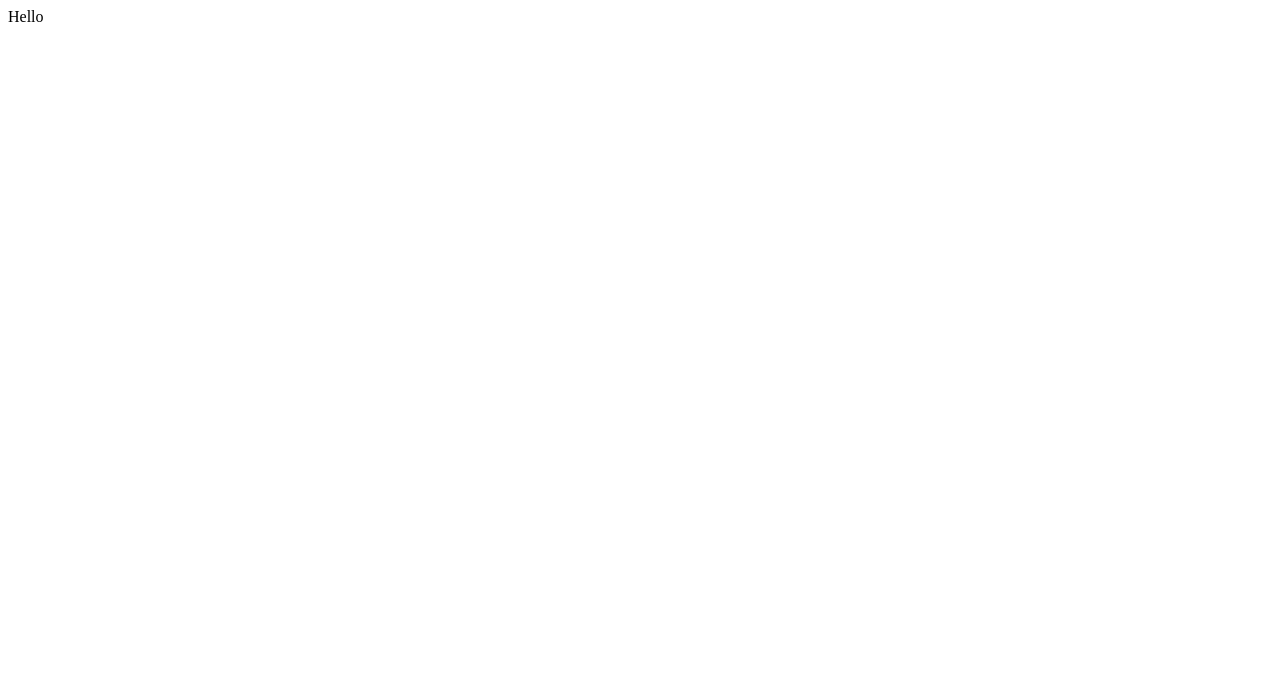
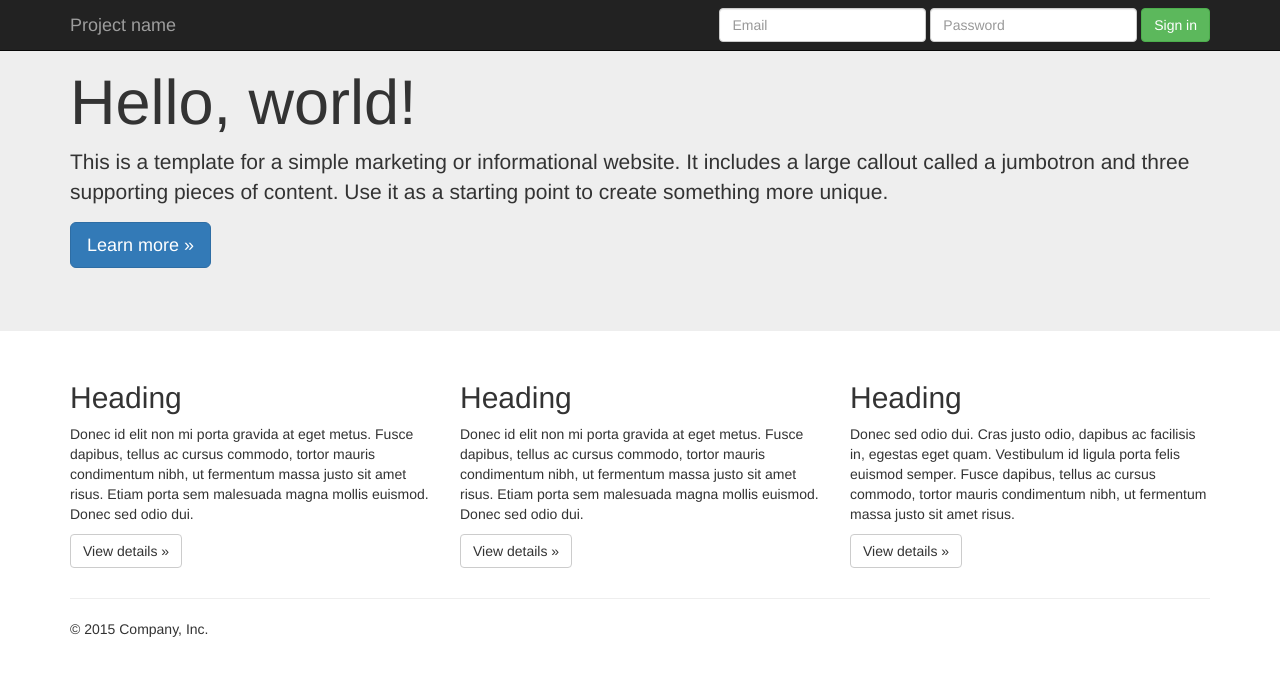
Before and after one commit to sarsarw/sarsarw.github.io, a plain HTML site: page Hofstra/design/index.html in a window 1280 px wide. Drawn offline with nearby package versions, Linux system fonts and the light colour scheme.

Commit message:
Update index.html

```diff
--- a/Hofstra/design/index.html
+++ b/Hofstra/design/index.html
@@ -1,3 +1,107 @@
-<html>
-Hello
+<!DOCTYPE html>
+<html lang="en">
+  <head>
+    <meta charset="utf-8">
+    <meta http-equiv="X-UA-Compatible" content="IE=edge">
+    <meta name="viewport" content="width=device-width, initial-scale=1">
+    <!-- The above 3 meta tags *must* come first in the head; any other head content must come *after* these tags -->
+    <meta name="description" content="">
+    <meta name="author" content="">
+    <link rel="icon" href="../../favicon.ico">
+
+    <title>Jumbotron Template for Bootstrap</title>
+
+    <!-- Bootstrap core CSS -->
+    <link href="../../dist/css/bootstrap.min.css" rel="stylesheet">
+
+    <!-- IE10 viewport hack for Surface/desktop Windows 8 bug -->
+    <link href="../../assets/css/ie10-viewport-bug-workaround.css" rel="stylesheet">
+
+    <!-- Custom styles for this template -->
+    <link href="jumbotron.css" rel="stylesheet">
+
+    <!-- Just for debugging purposes. Don't actually copy these 2 lines! -->
+    <!--[if lt IE 9]><script src="../../assets/js/ie8-responsive-file-warning.js"></script><![endif]-->
+    <script src="../../assets/js/ie-emulation-modes-warning.js"></script>
+
+    <!-- HTML5 shim and Respond.js for IE8 support of HTML5 elements and media queries -->
+    <!--[if lt IE 9]>
+      <script src="https://oss.maxcdn.com/html5shiv/3.7.2/html5shiv.min.js"></script>
+      <script src="https://oss.maxcdn.com/respond/1.4.2/respond.min.js"></script>
+    <![endif]-->
+  </head>
+
+  <body>
+
+    <nav class="navbar navbar-inverse navbar-fixed-top">
+      <div class="container">
+        <div class="navbar-header">
+          <button type="button" class="navbar-toggle collapsed" data-toggle="collapse" data-target="#navbar" aria-expanded="false" aria-controls="navbar">
+            <span class="sr-only">Toggle navigation</span>
+            <span class="icon-bar"></span>
+            <span class="icon-bar"></span>
+            <span class="icon-bar"></span>
+          </button>
+          <a class="navbar-brand" href="#">Project name</a>
+        </div>
+        <div id="navbar" class="navbar-collapse collapse">
+          <form class="navbar-form navbar-right">
+            <div class="form-group">
+              <input type="text" placeholder="Email" class="form-control">
+            </div>
+            <div class="form-group">
+              <input type="password" placeholder="Password" class="form-control">
+            </div>
+            <button type="submit" class="btn btn-success">Sign in</button>
+          </form>
+        </div><!--/.navbar-collapse -->
+      </div>
+    </nav>
+
+    <!-- Main jumbotron for a primary marketing message or call to action -->
+    <div class="jumbotron">
+      <div class="container">
+        <h1>Hello, world!</h1>
+        <p>This is a template for a simple marketing or informational website. It includes a large callout called a jumbotron and three supporting pieces of content. Use it as a starting point to create something more unique.</p>
+        <p><a class="btn btn-primary btn-lg" href="#" role="button">Learn more &raquo;</a></p>
+      </div>
+    </div>
+
+    <div class="container">
+      <!-- Example row of columns -->
+      <div class="row">
+        <div class="col-md-4">
+          <h2>Heading</h2>
+          <p>Donec id elit non mi porta gravida at eget metus. Fusce dapibus, tellus ac cursus commodo, tortor mauris condimentum nibh, ut fermentum massa justo sit amet risus. Etiam porta sem malesuada magna mollis euismod. Donec sed odio dui. </p>
+          <p><a class="btn btn-default" href="#" role="button">View details &raquo;</a></p>
+        </div>
+        <div class="col-md-4">
+          <h2>Heading</h2>
+          <p>Donec id elit non mi porta gravida at eget metus. Fusce dapibus, tellus ac cursus commodo, tortor mauris condimentum nibh, ut fermentum massa justo sit amet risus. Etiam porta sem malesuada magna mollis euismod. Donec sed odio dui. </p>
+          <p><a class="btn btn-default" href="#" role="button">View details &raquo;</a></p>
+       </div>
+        <div class="col-md-4">
+          <h2>Heading</h2>
+          <p>Donec sed odio dui. Cras justo odio, dapibus ac facilisis in, egestas eget quam. Vestibulum id ligula porta felis euismod semper. Fusce dapibus, tellus ac cursus commodo, tortor mauris condimentum nibh, ut fermentum massa justo sit amet risus.</p>
+          <p><a class="btn btn-default" href="#" role="button">View details &raquo;</a></p>
+        </div>
+      </div>
+
+      <hr>
+
+      <footer>
+        <p>&copy; 2015 Company, Inc.</p>
+      </footer>
+    </div> <!-- /container -->
+
+
+    <!-- Bootstrap core JavaScript
+    ================================================== -->
+    <!-- Placed at the end of the document so the pages load faster -->
+    <script src="https://ajax.googleapis.com/ajax/libs/jquery/1.11.3/jquery.min.js"></script>
+    <script>window.jQuery || document.write('<script src="../../assets/js/vendor/jquery.min.js"><\/script>')</script>
+    <script src="../../dist/js/bootstrap.min.js"></script>
+    <!-- IE10 viewport hack for Surface/desktop Windows 8 bug -->
+    <script src="../../assets/js/ie10-viewport-bug-workaround.js"></script>
+  </body>
 </html>
```
